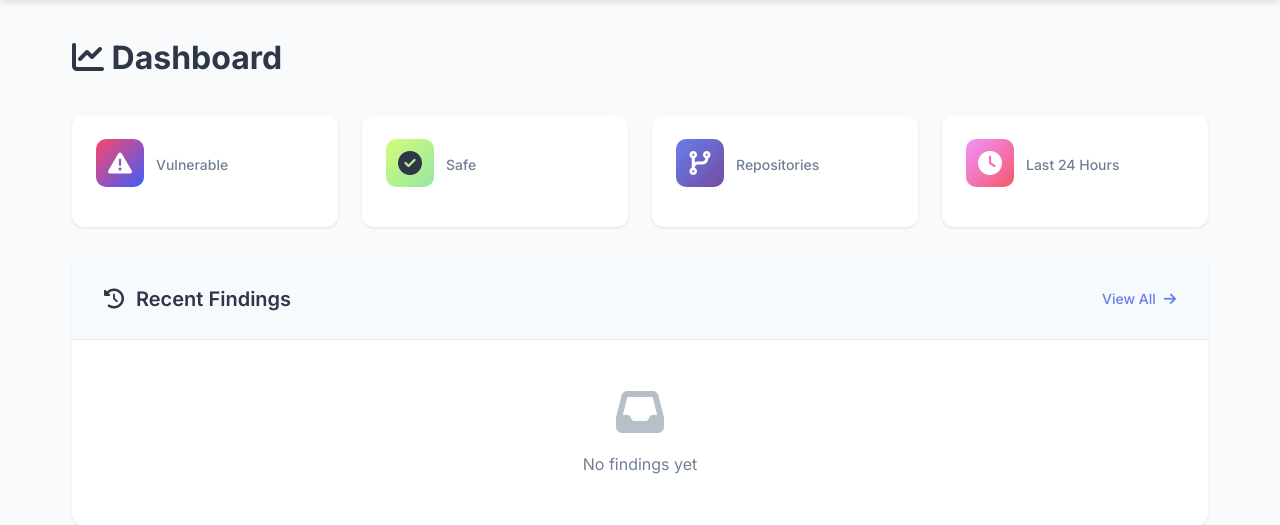
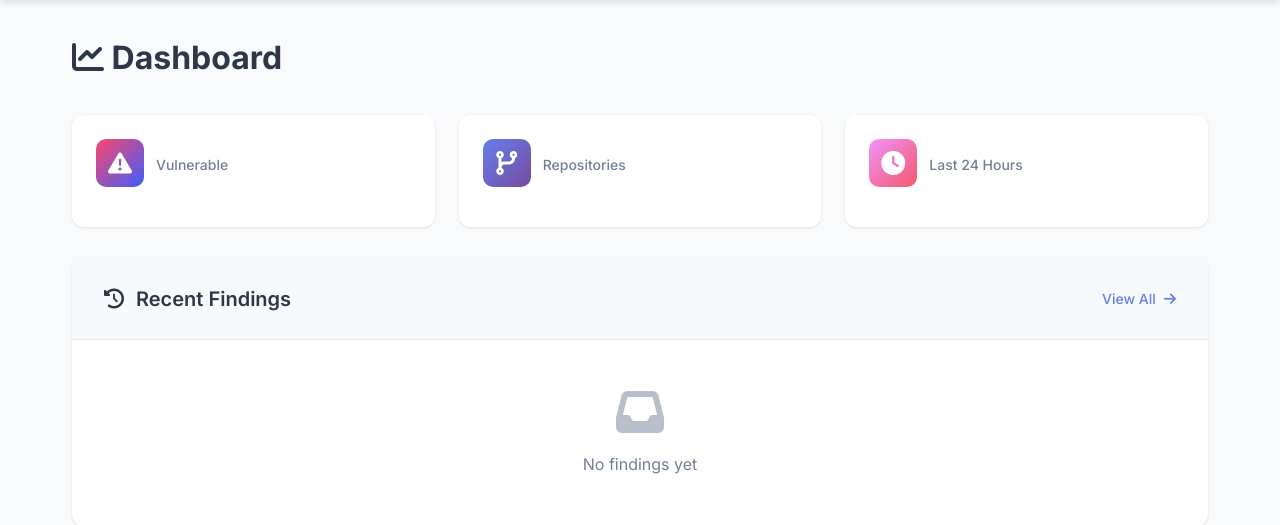
Before and after one commit to protocol-security/ethereum-code-reviewer, a Flask app: template pr_security_review/templates/dashboard.html in a window 1280 px wide. Shown: the part 77-602 px from the top of the page. Run offline with Flask 3, Linux system fonts and the light colour scheme; the template is opened without the code that fills it, so the values that code supplies are empty; parts of the project's set-up code (start-up, migrations or seed data) failed here and were passed over.

Commit message:
Comment out "Safe" stat card in dashboard template to hide the unused metric

```diff
--- a/pr_security_review/templates/dashboard.html
+++ b/pr_security_review/templates/dashboard.html
@@ -212,7 +212,7 @@
         </div>
     </div>
 
-    <div class="stat-card">
+    <!-- <div class="stat-card">
         <div class="stat-card-header">
             <div class="stat-icon safe">
                 <i class="fas fa-check-circle"></i>
@@ -222,7 +222,7 @@
                 <div class="stat-label">Safe</div>
             </div>
         </div>
-    </div>
+    </div> -->
 
     <div class="stat-card">
         <div class="stat-card-header">
```
